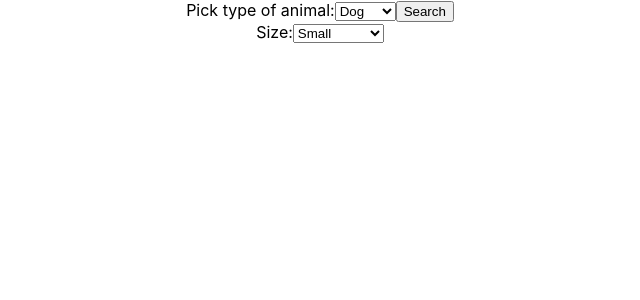
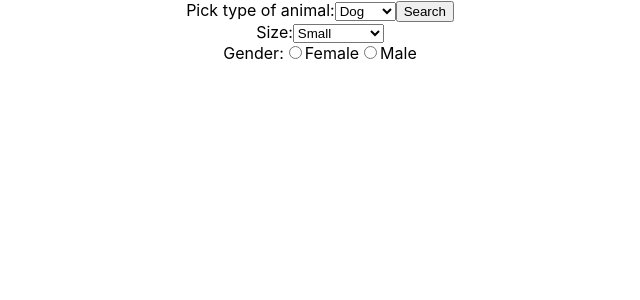
Before and after one commit to anjelicasilva/adopt-me, a React (Create React App) app in the folder frontend/: page / in a window 1280 px wide. Shown: the top 300 px of the page, without its empty margins (320-960 px from the left). Built offline with nearby package versions, Linux system fonts and the light colour scheme.

Commit message:
Filter gender in search form

```diff
--- a/frontend/src/searchForm.jsx
+++ b/frontend/src/searchForm.jsx
@@ -57,6 +57,30 @@ class SearchForm extends React.Component {
                         </select>
                     </label>
 {/*  */}
+                    <br></br>
+                    <label>
+                        Gender:
+                    </label>
+                    <label>
+                        <input
+                            type="radio"
+                            name="selectedGender"
+                            value="female"
+                            checked={this.state.selectedGender==="female"}
+                            onChange={this.handleChange}
+                        />
+                    Female
+                    </label>
+                    <label>
+                        <input
+                            type="radio"
+                            name="selectedGender"
+                            value="male"
+                            checked={this.state.selectedGender==="male"}
+                            onChange={this.handleChange}
+                        />
+                    Male
+                    </label>
                 </form>
             </div>
         );
```
